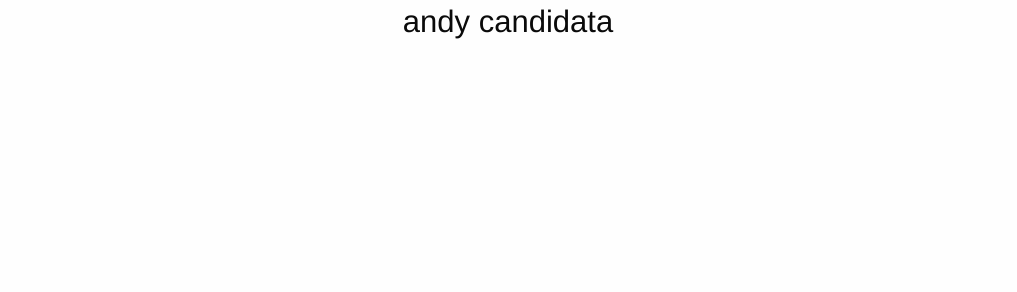
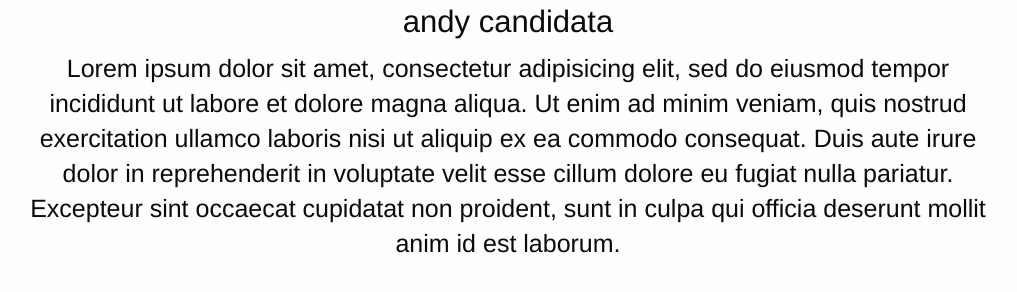
Before and after one commit to Andyotarola159/JUEGOS, a plain HTML site: page index.html in a window 1280 px wide. Shown: the whole page, without its empty margins (132-1149 px from the left). Drawn offline with Linux system fonts and the light colour scheme.

Commit message:
he agragado un h4

```diff
--- a/index.html
+++ b/index.html
@@ -16,6 +16,12 @@
        <div class="row">
          <div class="medium-12 columns text-center">
            <h3>andy candidata</h3>
+           <h4>Lorem ipsum dolor sit amet, consectetur adipisicing elit, sed do eiusmod
+           tempor incididunt ut labore et dolore magna aliqua. Ut enim ad minim veniam,
+           quis nostrud exercitation ullamco laboris nisi ut aliquip ex ea commodo
+           consequat. Duis aute irure dolor in reprehenderit in voluptate velit esse
+           cillum dolore eu fugiat nulla pariatur. Excepteur sint occaecat cupidatat non
+           proident, sunt in culpa qui officia deserunt mollit anim id est laborum.</h4>
          </div>
        </div>
      </header>
```
